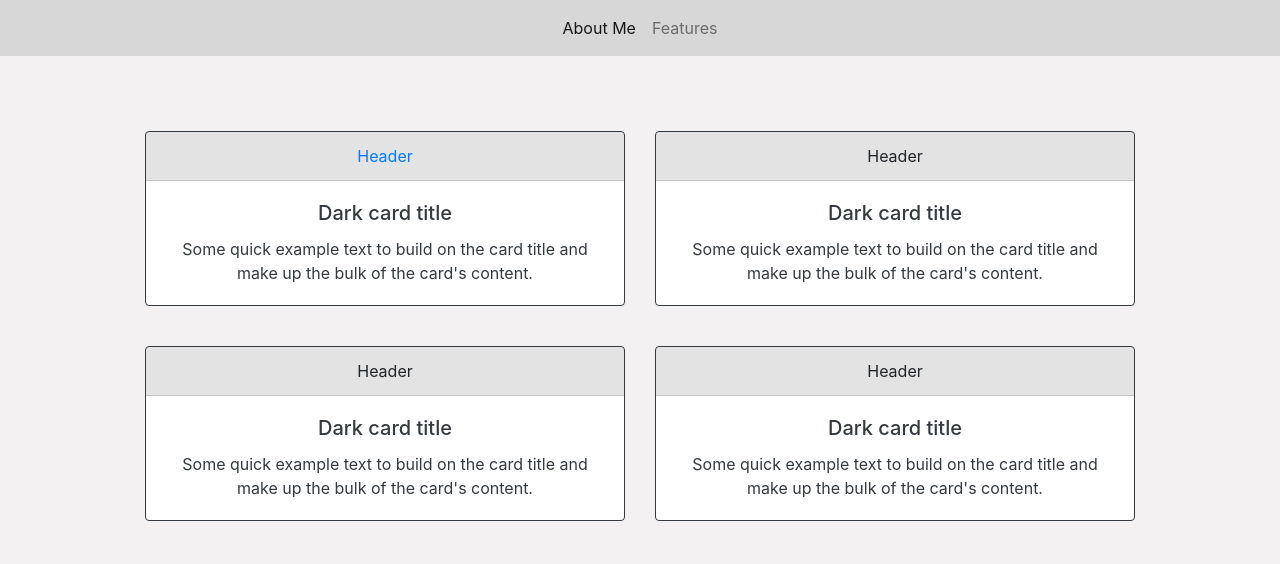
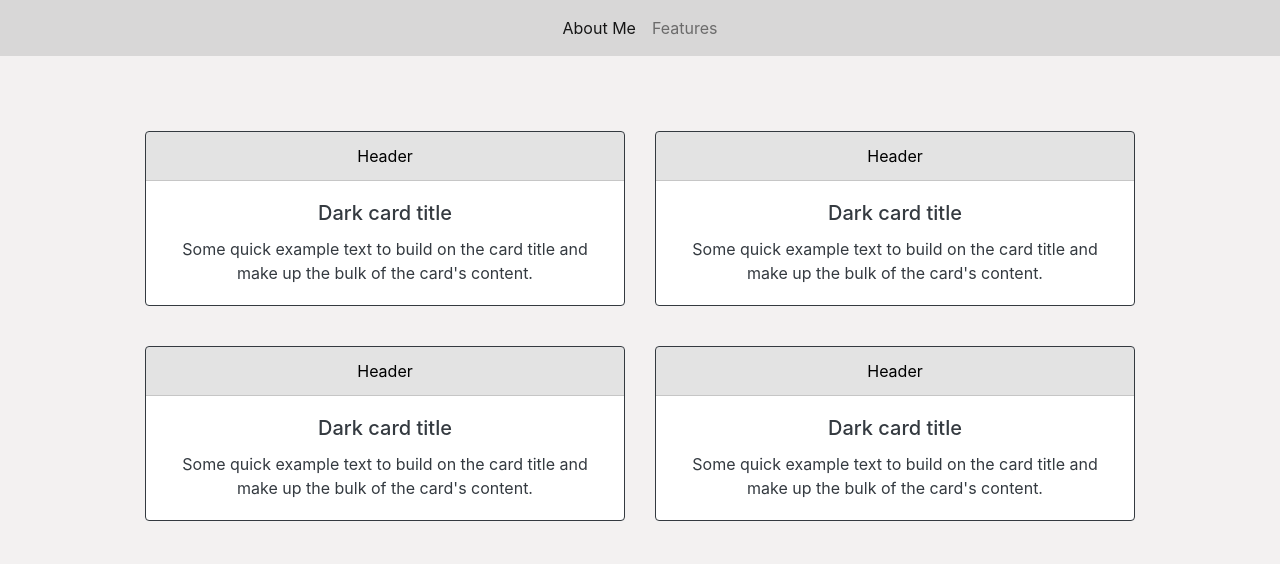
Before and after one commit to jiroachkarian/My-Projects, a plain HTML site: page index.html in a window 1280 px wide. Drawn offline with nearby package versions, Linux system fonts and the light colour scheme.

Commit message:
changed the header color

```diff
--- a/custom.css
+++ b/custom.css
@@ -8,6 +8,10 @@
 
 .card-header {
     background-color: rgb(0 0 0 / 11%);
+}
+
+.card-header:first-child {
+    color: black;
 }
 
 .navbar {
```
